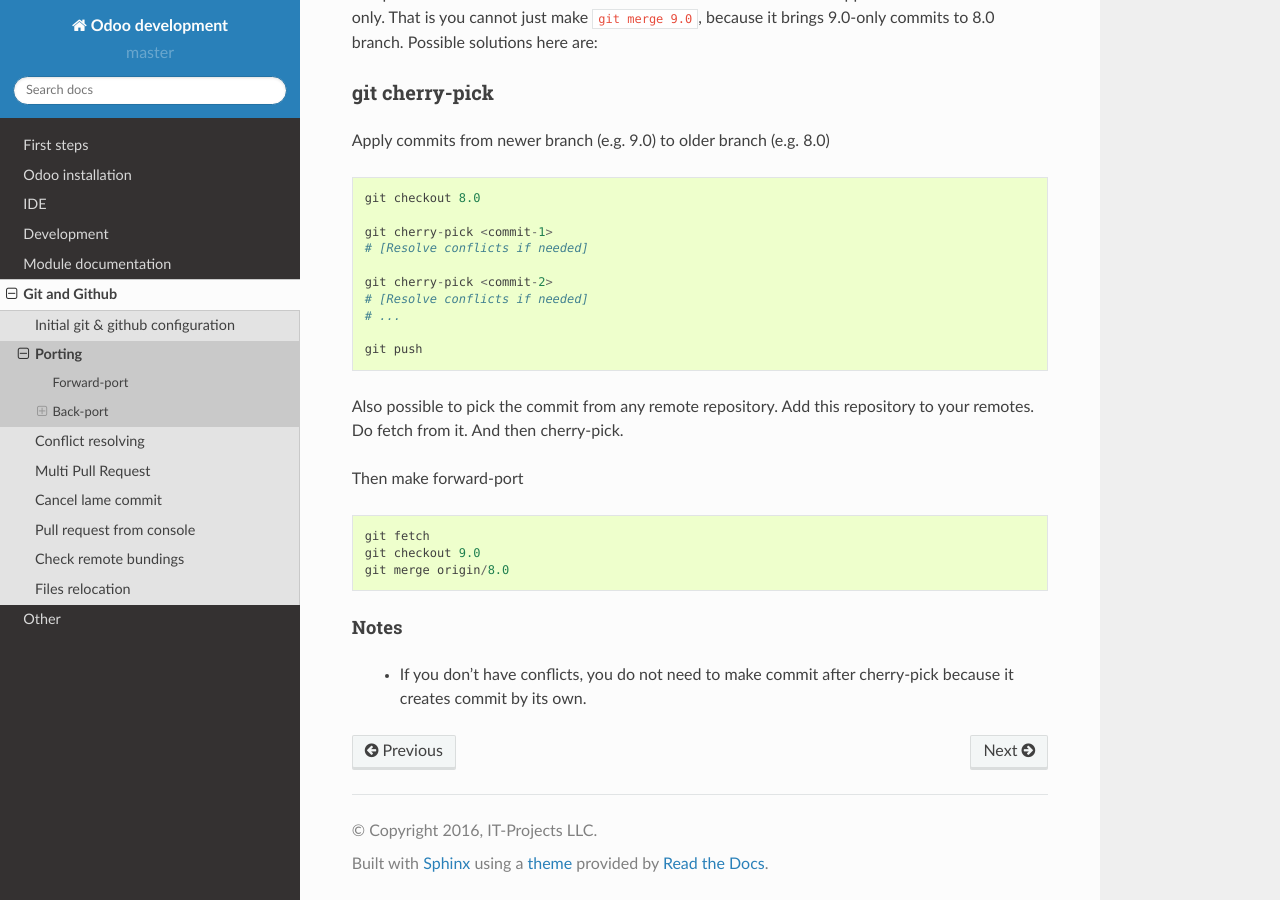
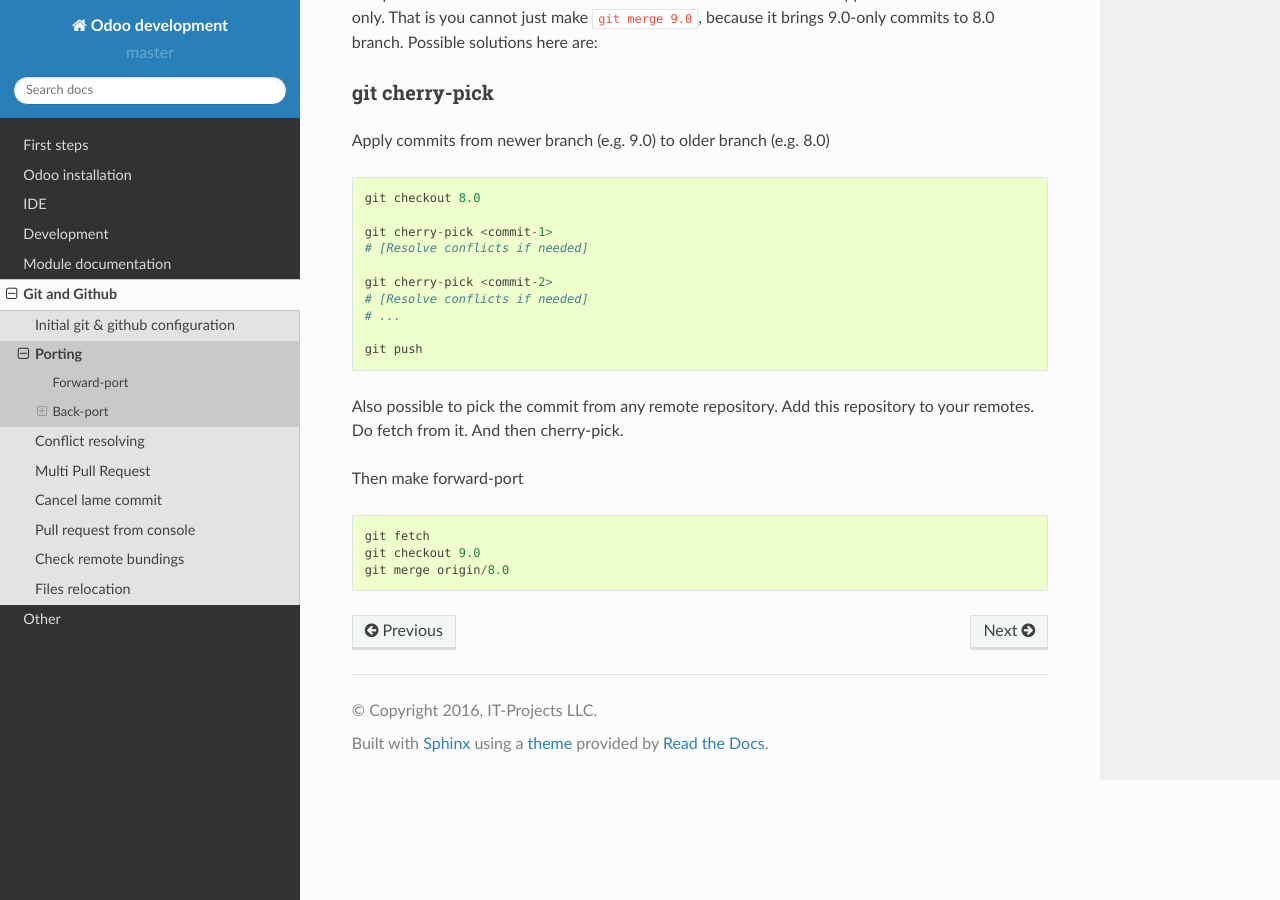
Before and after one commit to itpp-labs/odoo-development, a Sphinx documentation site: the page built from docs/git/porting.rst, in a window 1280 px wide and 900 px high, scrolled down 902 px. Built offline with Sphinx 7.4.7 and the Read the Docs theme 2.0.0, drawn with Linux system fonts in a browser that asks for light colours.

Commit message:
* If you don't have conflicts, you do not need to make commit after cherry-pick because it creates commit by its own.

```diff
--- a/docs/git/conflicts.rst
+++ b/docs/git/conflicts.rst
@@ -31,3 +31,4 @@
 ~~~~~
 
 * When you resolving conflicts some times may be situations in which left code brokes right code after joining. You got to manipulate *lines* to make it right order. Do not edit code here. If you want to edit code, do it after you finish with cherry-pick.
+* If you don't have conflicts, you do not need to make commit after cherry-pick because it creates commit by its own.
--- a/docs/git/porting.rst
+++ b/docs/git/porting.rst
@@ -55,8 +55,3 @@
   git fetch
   git checkout 9.0
   git merge origin/8.0
-
-Notes
-~~~~~
-
- * If you don't have conflicts, you do not need to make commit after cherry-pick because it creates commit by its own.
```
